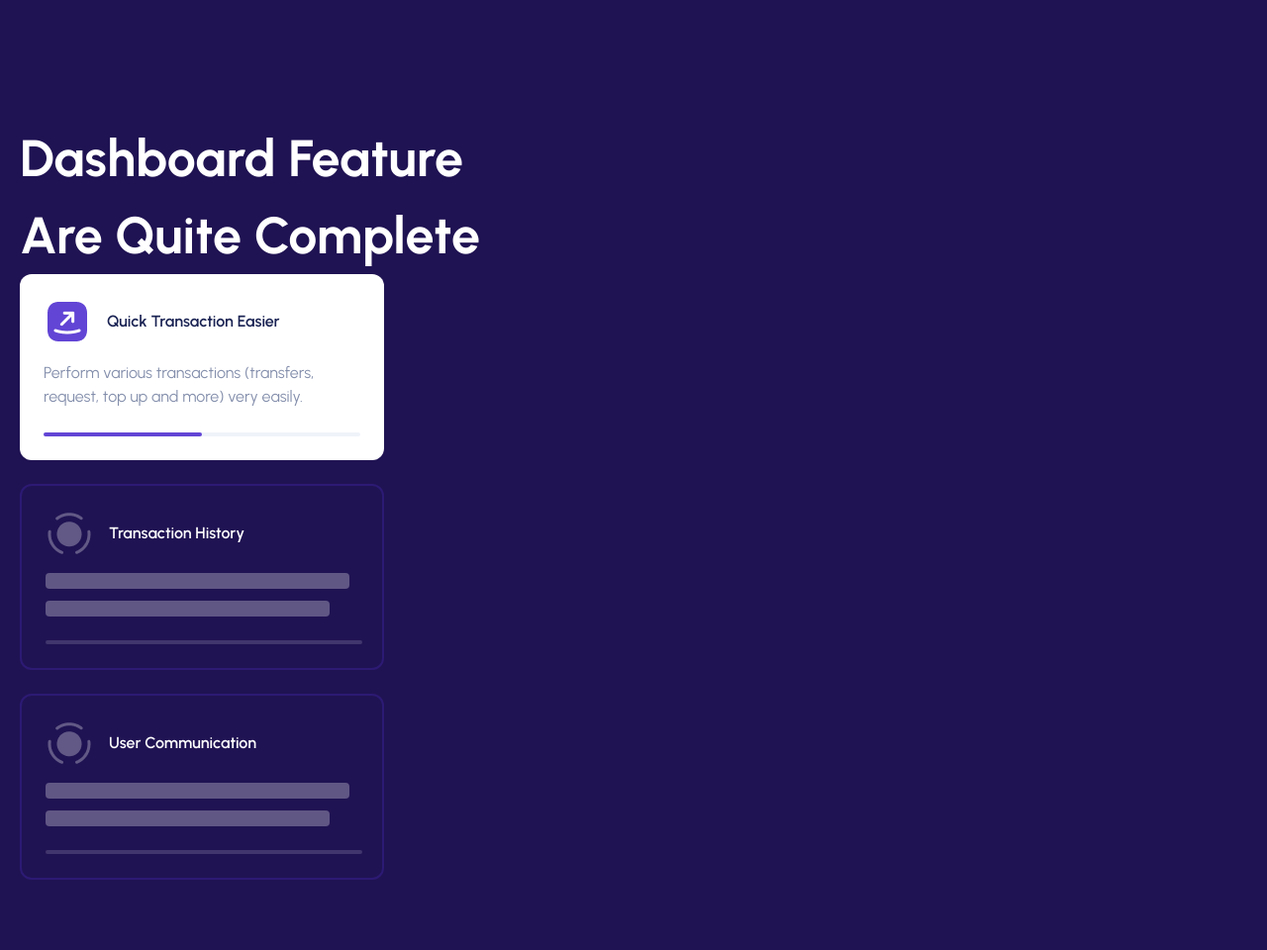
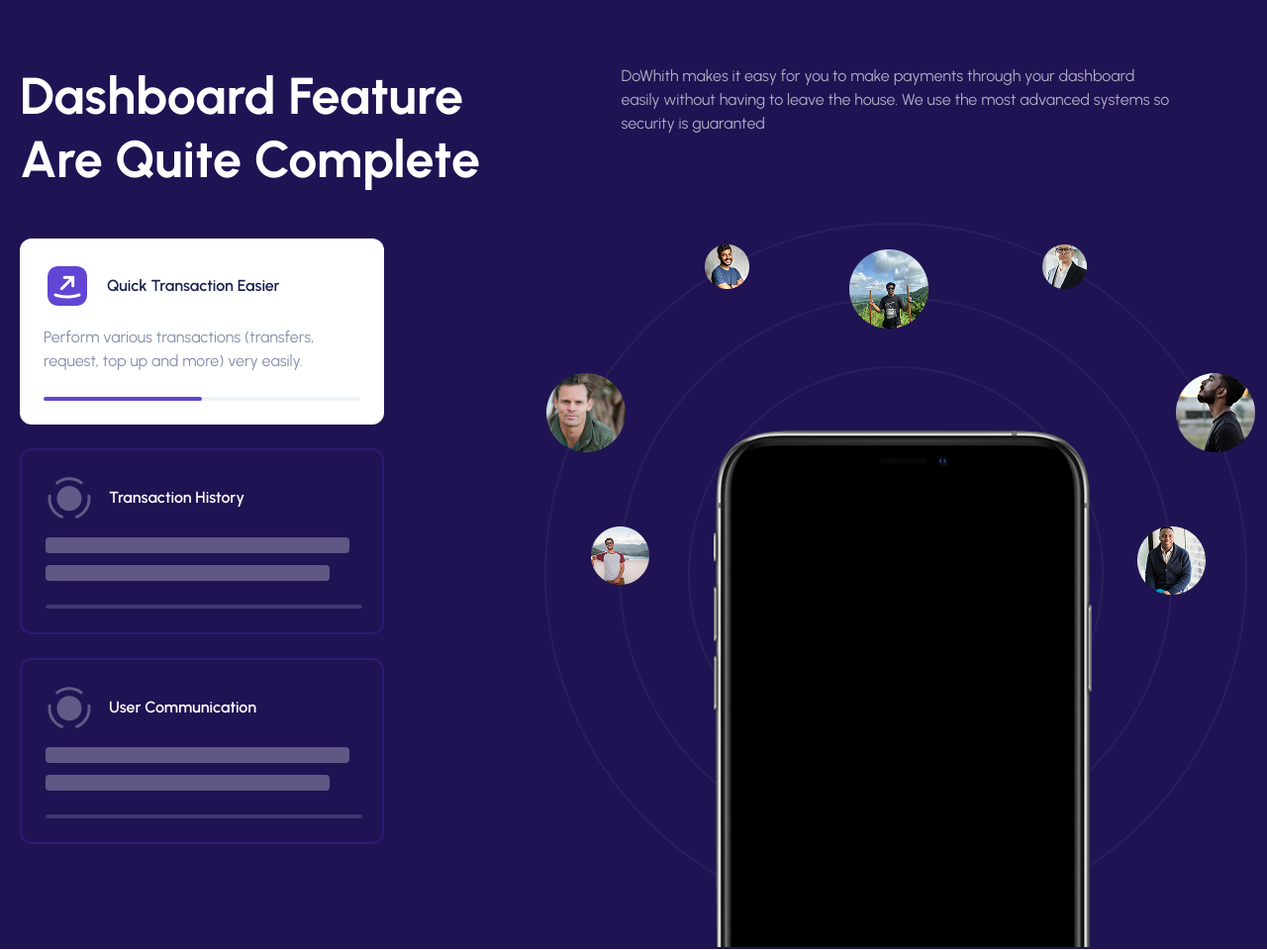
Before and after one commit to mdrifat59/E-wallet, a plain HTML site: page src/index.html in a window 1280 px wide. Shown: the part 2180-3140 px from the top of the page at 99% size. Drawn offline with nearby package versions, Linux system fonts and the light colour scheme.

Commit message:
Dashboard right site done

```diff
--- a/src/index.html
+++ b/src/index.html
@@ -105,10 +105,12 @@
         </div>
       </div>
     </section>
-    <section class="bg-[#201353] py-20">
+    <section class="bg-[#201353] py-6">
       <div class="w-width flex mx-auto">
+        <!-- Dashbord featucher left site -->
         <div class="w-[530px]">
-          <h2 class="font-['Urbanist'] text-[52px] font-bold text-[#ffffff]">Dashboard Feature Are Quite Complete</h2>
+          <h2 class="font-['Urbanist'] text-[52px] font-bold text-[#ffffff] mb-12 leading-16">Dashboard Feature Are
+            Quite Complete</h2>
           <!-- Quick Transaction Easier -->
           <div class="flex flex-col gap-6">
             <div class="w-[368px] p-6 bg-[#ffffff]  rounded-xl ">
@@ -148,6 +150,33 @@
             </div>
           </div>
         </div>
+        <!-- dashbord featucher right site -->
+        <div class="">
+          <p class="w-[555px] font-['Urbanist'] text-[#afaac1] mb-[88px] mx-auto">DoWhith makes it easy for you to make
+            payments through your dashboard easily without having to leave the house. We use the most advanced systems
+            so security is guaranted</p>
+          <!-- circle -->
+          <div class="">
+            <div
+              class="relative w-[710px] h-[710px] flex justify-center items-center rounded-full border-2 border-[#2a1e5b]">
+              <img src="/src/assets/image/unsplash_n4KewLKFOZw.png" class="absolute top-[150px] right-[-10px]" alt="">
+              <img src="/src/assets/image/unsplash_tidSLv-UaNs.png" class="absolute top-[20px] right-[160px]" alt="">
+              <img src="/src/assets/image/unsplash_dNNfMegXUi4.png" class="absolute top-[20px] left-[160px]" alt="">
+              <img src="/src/assets/image/unsplash_7Sz71zuuW4k.png" class="absolute top-[150px] left-[0px]" alt="">
+
+              <div
+                class="relative w-[560px] h-[560px] flex justify-center items-center rounded-full border-2 border-[#2a1e5b]">
+                <img src="/src/assets/image/unsplash_3lbxyaAoXbU.png" class="absolute top-[230px] right-[-35px]" alt="">
+                <img src="/src/assets/image/unsplash_L2dTmhQzx4Q.png" class="absolute top-[-50px] right-[245px]" alt="">
+                <img src="/src/assets/image/unsplash_h2pnXHMz8YM.png" class="absolute top-[230px] left-[-30px]" alt="">
+
+                <div class="w-[420px] h-[420px] rounded-full border-2 border-[#2a1e5b]"></div>
+              </div>
+              <img src="/src/assets/image/iPhone XS Max Silver Mockup.png" class="absolute top-[200px] left-[160px]"
+                alt="">
+            </div>
+          </div>
+        </div>
       </div>
     </section>
   </main>
```
Also changed, not shown: src/assets/image/iPhone XS Max Silver Mockup.png (added), src/assets/image/unsplash_3lbxyaAoXbU.png (added), src/assets/image/unsplash_7Sz71zuuW4k.png (added), src/assets/image/unsplash_L2dTmhQzx4Q.png (added), src/assets/image/unsplash_dNNfMegXUi4.png (added), src/assets/image/unsplash_h2pnXHMz8YM.png (added), src/assets/image/unsplash_n4KewLKFOZw.png (added), src/assets/image/unsplash_tidSLv-UaNs.png (added).
